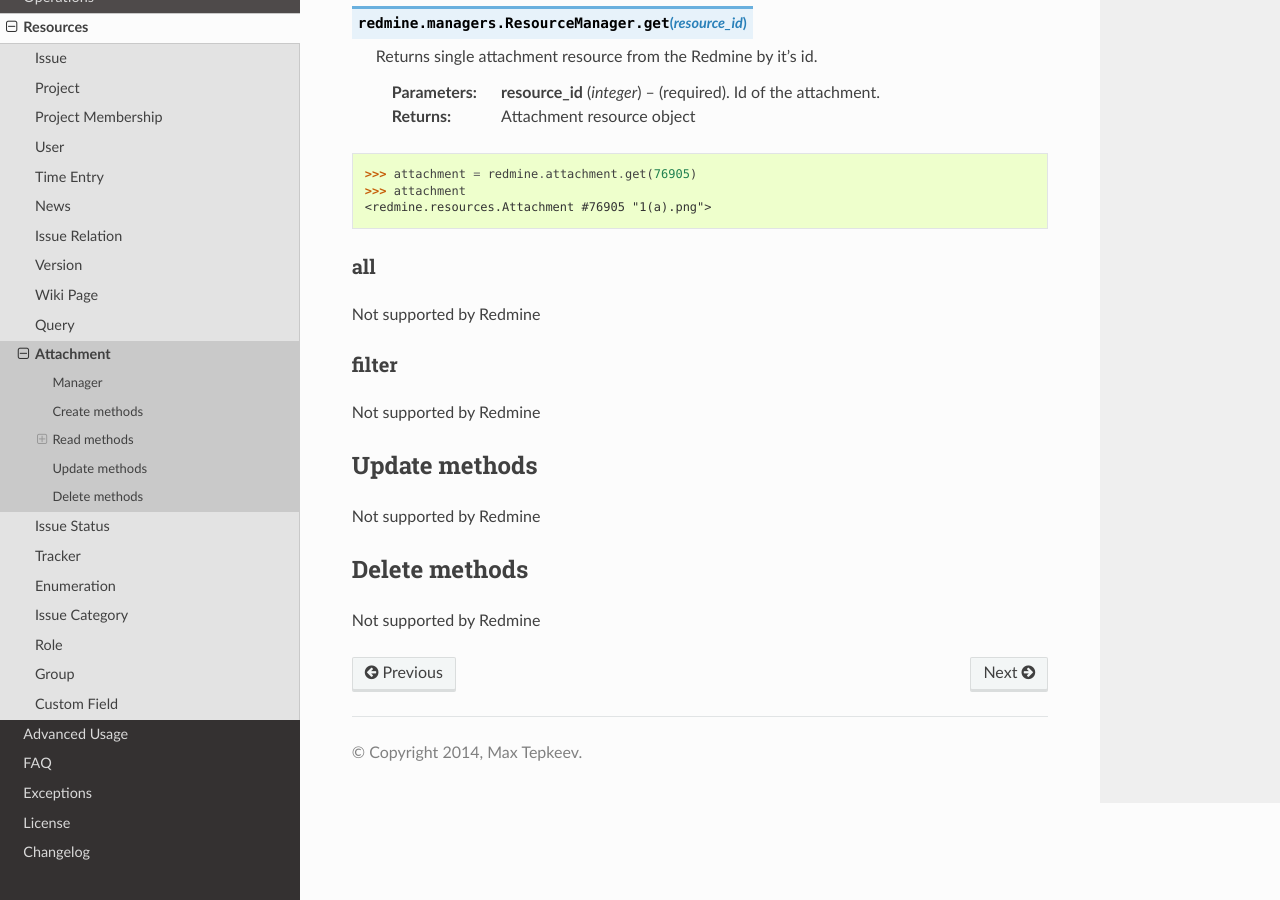
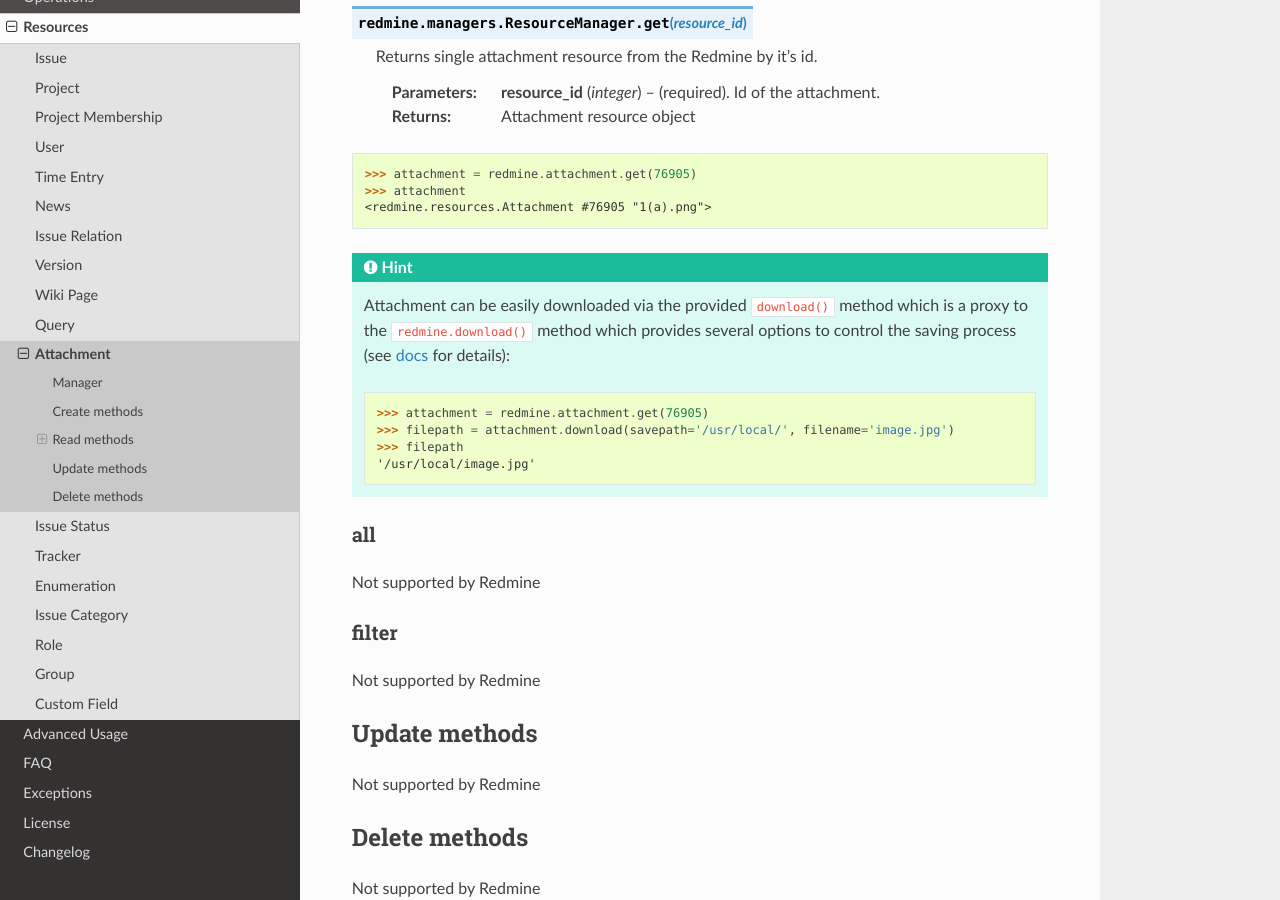
Before and after one commit to maxtepkeev/python-redmine, a Sphinx documentation site: the page built from docs/resources/attachment.rst, in a window 1280 px wide and 900 px high, scrolled down 589 px. Built offline with Sphinx 7.4.7 and the Read the Docs theme 2.0.0, drawn with Linux system fonts in a browser that asks for light colours.

```diff
--- a/CHANGELOG.rst
+++ b/CHANGELOG.rst
@@ -4,6 +4,8 @@ Changelog
 0.8.5 (2014-09-XX)
 ++++++++++++++++++
 
+- Added: Introduced support for file downloads (see `docs <http://python-redmine.readthedocs.
+  org/advanced/working_with_files.html>`__ for details)
 - Added: Introduced new ``_Resource.requirements`` class attribute where all Redmine plugins
   required by resource should be listed (preparations to support non-native resources)
 - Added: New exceptions:
--- a/docs/advanced/index.rst
+++ b/docs/advanced/index.rst
@@ -6,3 +6,4 @@ Advanced Usage
 
     custom_resources
     external_auth
+    working_with_files
--- a/docs/resources/attachment.rst
+++ b/docs/resources/attachment.rst
@@ -36,6 +36,20 @@ get
     >>> attachment
     <redmine.resources.Attachment #76905 "1(a).png">
 
+.. hint::
+
+    Attachment can be easily downloaded via the provided ``download()`` method which is a proxy
+    to the ``redmine.download()`` method which provides several options to control the saving
+    process (see `docs <http://python-redmine.readthedocs.org/advanced/working_with_files.html#
+    download>`__ for details):
+
+    .. code-block:: python
+
+        >>> attachment = redmine.attachment.get(76905)
+        >>> filepath = attachment.download(savepath='/usr/local/', filename='image.jpg')
+        >>> filepath
+        '/usr/local/image.jpg'
+
 all
 +++
 
```
Also changed, not shown: docs/advanced/working_with_files.rst (added, +68 -0 lines).
